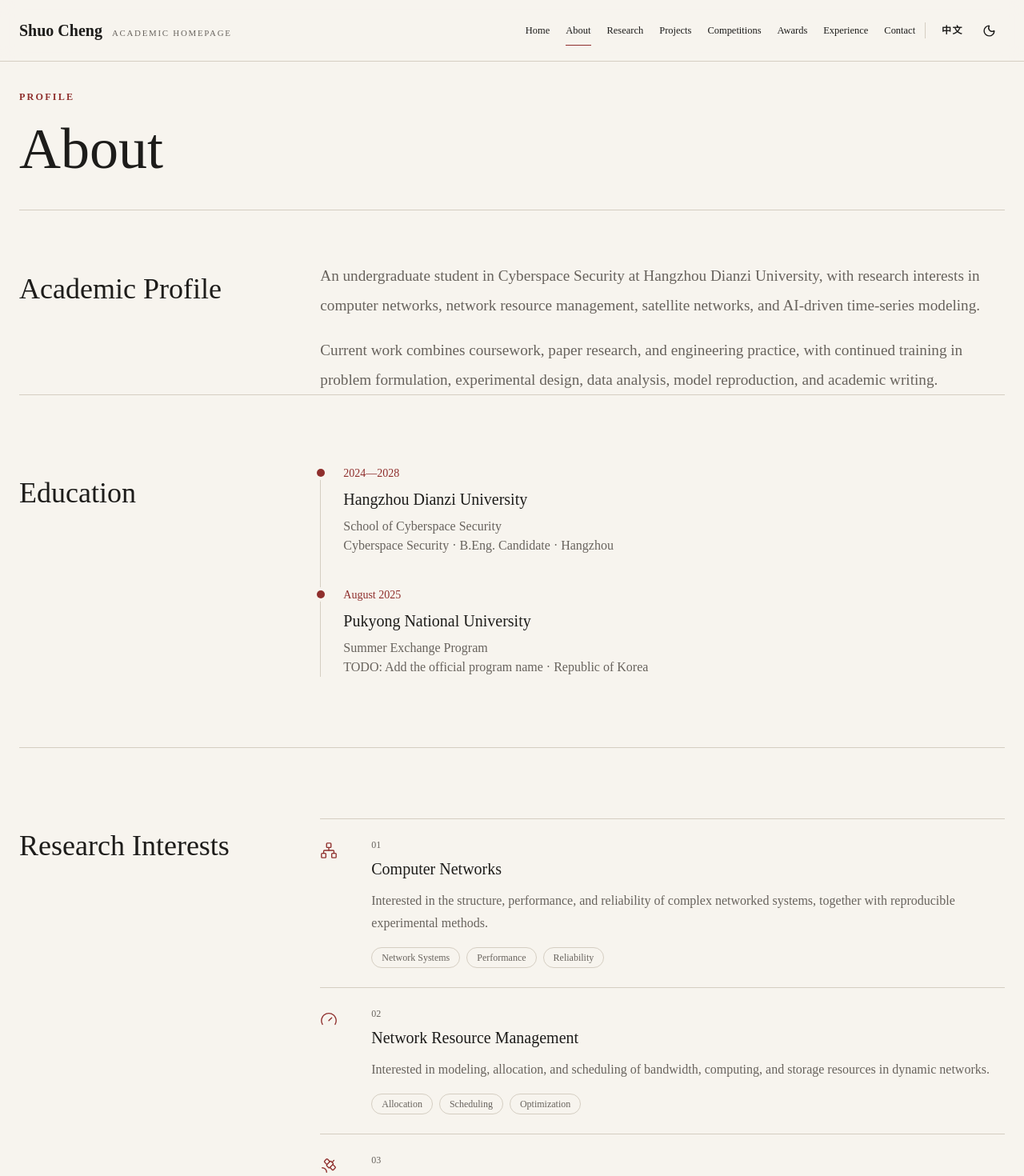
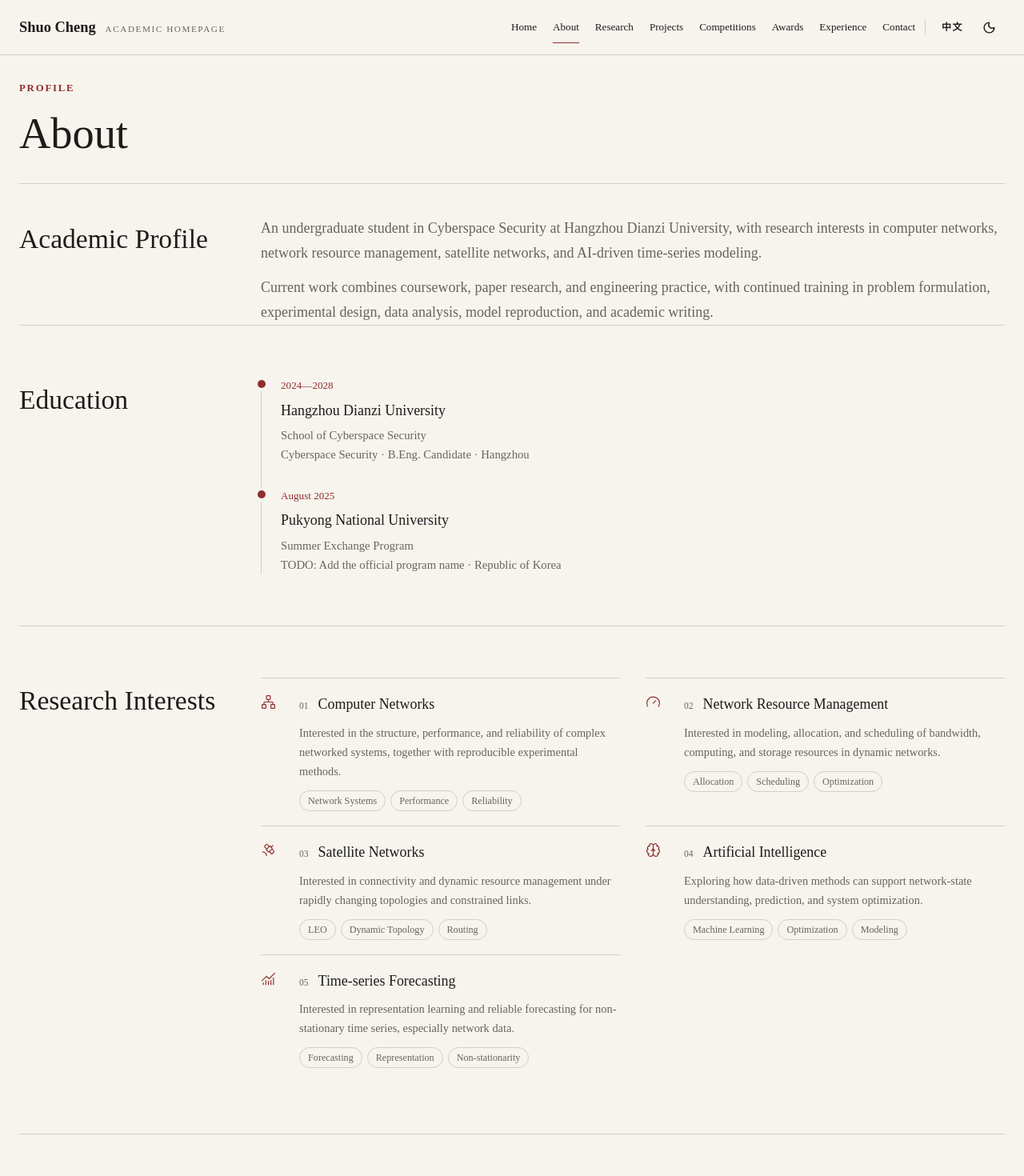
Before and after one commit to Lccs02/Shuo-Cheng, a Next.js app: page /en/about/ in a window 1280 px wide. Shown: the top 1470 px of the page at 80% size. Built offline with nearby package versions, Linux system fonts and the light colour scheme.

Commit message:
style: refine typography and information density

```diff
--- a/app/globals.css
+++ b/app/globals.css
@@ -35,7 +35,9 @@ body {
   margin: 0;
   background: var(--paper);
   color: var(--ink);
+  font-size: clamp(0.9375rem, 0.18vw + 0.91rem, 1.03125rem);
   font-family: "Times New Roman", "Songti SC", "STSong", "SimSun", serif;
+  line-height: 1.65;
   text-rendering: optimizeLegibility;
 }
 a {
@@ -56,39 +58,39 @@ a {
 }
 
 .shell {
-  width: min(78rem, calc(100% - 3rem));
+  width: min(80rem, calc(100% - 3rem));
   margin-inline: auto;
 }
 .page-shell {
   min-height: calc(100svh - 10rem);
-  padding-block: 7rem 6rem;
+  padding-block: 6.25rem 4.5rem;
 }
 .section {
-  padding-block: 5.5rem;
+  padding-block: clamp(3.25rem, 5vw, 4.5rem);
   border-top: 1px solid var(--line);
 }
 .section-grid {
   display: grid;
-  grid-template-columns: minmax(12rem, 0.7fr) minmax(0, 2fr);
-  gap: clamp(2rem, 6vw, 7rem);
+  grid-template-columns: minmax(11rem, 0.58fr) minmax(0, 2.15fr);
+  gap: clamp(2rem, 4vw, 4.75rem);
 }
 .eyebrow {
   color: var(--accent);
-  font-size: 0.76rem;
+  font-size: 0.8rem;
   font-weight: 700;
-  letter-spacing: 0.18em;
+  letter-spacing: 0.14em;
   text-transform: uppercase;
 }
 .display {
-  font-size: clamp(3.5rem, 8vw, 7.8rem);
+  font-size: clamp(3.25rem, 6vw, 5.75rem);
   font-weight: 400;
-  line-height: 0.86;
-  letter-spacing: -0.055em;
+  line-height: 0.92;
+  letter-spacing: -0.04em;
 }
 .prose-copy {
   color: var(--muted);
-  font-size: clamp(1.05rem, 1.5vw, 1.25rem);
-  line-height: 1.9;
+  font-size: clamp(1rem, 0.45vw + 0.9rem, 1.125rem);
+  line-height: 1.72;
 }
 .link-underline {
   position: relative;
@@ -149,17 +151,17 @@ a {
     width: min(100% - 2rem, 42rem);
   }
   .page-shell {
-    padding-block: 5.5rem 4rem;
+    padding-block: 5.25rem 3.5rem;
   }
   .section {
-    padding-block: 4rem;
+    padding-block: 3.25rem;
   }
   .section-grid {
     grid-template-columns: 1fr;
-    gap: 2rem;
+    gap: 1.75rem;
   }
   .display {
-    font-size: clamp(3.3rem, 17vw, 5.5rem);
+    font-size: clamp(3rem, 14vw, 4.5rem);
   }
 }
 @media (prefers-reduced-motion: reduce) {
--- a/components/awards/TimelineComponents.tsx
+++ b/components/awards/TimelineComponents.tsx
@@ -36,15 +36,17 @@ export function AwardCertificateDialog({ award, locale }: { award: Award; locale
 
 export function AwardItem({ award, locale }: { award: Award; locale: Locale }) {
   return (
-    <article className="grid gap-3 border-t border-[var(--line)] py-6 sm:grid-cols-[6rem_1fr_auto]">
+    <article className="group grid gap-2.5 border-t border-[var(--line)] py-4.5 transition-transform duration-200 hover:translate-y-[-2px] sm:grid-cols-[4.5rem_1fr_auto]">
       <p className="text-sm text-[var(--accent)]">{award.year ?? "TODO"}</p>
       <div>
-        <h3 className="text-xl">{locale === "zh" ? award.nameZh : award.nameEn}</h3>
-        <p className="mt-2 text-sm text-[var(--muted)]">
+        <h3 className="text-[1.08rem] leading-snug">
+          {locale === "zh" ? award.nameZh : award.nameEn}
+        </h3>
+        <p className="mt-1 text-sm text-[var(--muted)]">
           {locale === "zh" ? award.issuerZh : award.issuerEn}
         </p>
         {(award.descriptionZh || award.descriptionEn) && (
-          <p className="mt-3 leading-7 text-[var(--muted)]">
+          <p className="mt-2 text-[0.9rem] leading-6 text-[var(--muted)]">
             {locale === "zh" ? award.descriptionZh : award.descriptionEn}
           </p>
         )}
@@ -71,20 +73,20 @@ type Education = {
 };
 export function EducationTimeline({ items, locale }: { items: Education[]; locale: Locale }) {
   return (
-    <ol className="border-l border-[var(--line)] pl-7">
+    <ol className="border-l border-[var(--line)] pl-6">
       {items.map((item) => (
-        <li key={item.id} className="relative pb-10 last:pb-0">
-          <span className="absolute -left-[2.08rem] top-1 size-2.5 rounded-full bg-[var(--accent)] ring-4 ring-[var(--paper)]" />
-          <p className="text-sm text-[var(--accent)]">
+        <li key={item.id} className="relative pb-7 last:pb-0">
+          <span className="absolute -left-[1.82rem] top-1 size-2.5 rounded-full bg-[var(--accent)] ring-4 ring-[var(--paper)]" />
+          <p className="text-[0.82rem] text-[var(--accent)]">
             {locale === "zh" ? item.periodZh : item.periodEn}
           </p>
-          <h3 className="mt-2 text-xl">
+          <h3 className="mt-1.5 text-[1.12rem]">
             {locale === "zh" ? item.institutionZh : item.institutionEn}
           </h3>
-          <p className="mt-2 text-[var(--muted)]">
+          <p className="mt-1 text-[0.92rem] text-[var(--muted)]">
             {locale === "zh" ? item.schoolZh : item.schoolEn}
           </p>
-          <p className="text-[var(--muted)]">
+          <p className="text-[0.92rem] text-[var(--muted)]">
             {locale === "zh" ? item.programZh : item.programEn} ·{" "}
             {locale === "zh" ? item.locationZh : item.locationEn}
           </p>
@@ -110,24 +112,24 @@ type Experience = {
 };
 export function ExperienceTimeline({ items, locale }: { items: Experience[]; locale: Locale }) {
   return (
-    <ol className="border-l border-[var(--line)] pl-7">
+    <ol className="border-l border-[var(--line)] pl-6">
       {items.map((item) => {
         const achievements = locale === "zh" ? item.achievementsZh : item.achievementsEn;
         return (
-          <li key={item.id} className="relative pb-11 last:pb-0">
-            <span className="absolute -left-[2.08rem] top-1 size-2.5 rounded-full border-2 border-[var(--accent)] bg-[var(--paper)]" />
+          <li key={item.id} className="relative pb-8 last:pb-0">
+            <span className="absolute -left-[1.82rem] top-1 size-2.5 rounded-full border-2 border-[var(--accent)] bg-[var(--paper)]" />
             <p className="text-sm text-[var(--accent)]">
               {locale === "zh" ? item.periodZh : item.periodEn}
             </p>
-            <h3 className="mt-2 text-xl">
+            <h3 className="mt-1.5 text-[1.12rem]">
               {locale === "zh" ? item.organizationZh : item.organizationEn}
             </h3>
             <p className="mt-1 italic">{locale === "zh" ? item.roleZh : item.roleEn}</p>
-            <p className="mt-3 leading-7 text-[var(--muted)]">
+            <p className="mt-2 text-[0.92rem] leading-6 text-[var(--muted)]">
               {locale === "zh" ? item.descriptionZh : item.descriptionEn}
             </p>
             {achievements.length > 0 && (
-              <ul className="mt-3 list-disc pl-5">
+              <ul className="mt-2 list-disc pl-5 text-[0.92rem]">
                 {achievements.map((entry) => (
                   <li key={entry}>{entry}</li>
                 ))}
--- a/components/common/Primitives.tsx
+++ b/components/common/Primitives.tsx
@@ -36,24 +36,26 @@ export function SectionHeading({
   return (
     <header>
       {eyebrow && <p className="eyebrow">{eyebrow}</p>}
-      <h2 className="mt-3 text-3xl font-normal leading-tight sm:text-4xl">{title}</h2>
-      {description && <p className="prose-copy mt-5 max-w-2xl">{description}</p>}
+      <h2 className="mt-2 text-[1.75rem] font-normal leading-tight sm:text-[2.1rem]">{title}</h2>
+      {description && <p className="prose-copy mt-4 max-w-2xl">{description}</p>}
     </header>
   );
 }
 
 export function EmptyState({ title, description }: { title: string; description?: string }) {
   return (
-    <div className="border-l-2 border-[var(--accent)] bg-[var(--paper-deep)] px-6 py-7">
-      <p className="text-lg">{title}</p>
-      {description && <p className="mt-2 text-sm leading-7 text-[var(--muted)]">{description}</p>}
+    <div className="border-l-2 border-[var(--accent)] bg-[var(--paper-deep)] px-5 py-5">
+      <p className="text-[1.05rem]">{title}</p>
+      {description && (
+        <p className="mt-1.5 text-[0.9rem] leading-6 text-[var(--muted)]">{description}</p>
+      )}
     </div>
   );
 }
 
 export function SkillTag({ children }: { children: ReactNode }) {
   return (
-    <span className="inline-flex rounded-full border border-[var(--line)] px-3 py-1 text-xs text-[var(--muted)]">
+    <span className="inline-flex rounded-full border border-[var(--line)] px-2.5 py-0.5 text-[0.76rem] text-[var(--muted)]">
       {children}
     </span>
   );
@@ -61,7 +63,7 @@ export function SkillTag({ children }: { children: ReactNode }) {
 
 export function PrivacyNotice({ children }: { children: ReactNode }) {
   return (
-    <aside className="border border-[var(--line)] bg-[var(--paper-deep)] p-6 text-sm leading-7 text-[var(--muted)]">
+    <aside className="border border-[var(--line)] bg-[var(--paper-deep)] p-5 text-[0.9rem] leading-6 text-[var(--muted)]">
       {children}
     </aside>
   );
--- a/components/layout/Header.tsx
+++ b/components/layout/Header.tsx
@@ -21,7 +21,7 @@ export function DesktopNavigation({ locale }: { locale: Locale }) {
   const pathname = withoutBasePath(usePathname());
   return (
     <nav aria-label={locale === "zh" ? "主导航" : "Primary navigation"} className="hidden lg:block">
-      <ul className="flex items-center gap-5 text-[0.78rem]">
+      <ul className="flex items-center gap-5 text-[0.82rem]">
         {navigation.map((item) => {
           const href = itemHref(locale, item.path);
           const routePath = withoutBasePath(href);
@@ -115,16 +115,16 @@ export function Header() {
 
   return (
     <header className="fixed inset-x-0 top-0 z-50 border-b border-[var(--line)] bg-[var(--header)] backdrop-blur-md">
-      <div className="shell flex h-[4.75rem] items-center justify-between gap-5">
+      <div className="shell flex h-[4.25rem] items-center justify-between gap-5">
         <a
           href={hrefFor(locale)}
           className="flex items-baseline gap-3"
           aria-label={locale === "zh" ? "程硕首页" : "Shuo Cheng home"}
         >
-          <span className="text-xl font-bold">
+          <span className="text-[1.15rem] font-bold">
             {locale === "zh" ? profile.nameZh : profile.nameEn}
           </span>
-          <span className="hidden text-[0.68rem] tracking-[0.16em] text-[var(--muted)] sm:inline">
+          <span className="hidden text-[0.7rem] tracking-[0.14em] text-[var(--muted)] sm:inline">
             ACADEMIC HOMEPAGE
           </span>
         </a>
--- a/components/pages/ContentPage.tsx
+++ b/components/pages/ContentPage.tsx
@@ -57,9 +57,9 @@ const pageTitles: Record<PageSection, { zh: string; en: string; eyebrow: string
 function PageIntro({ locale, section }: { locale: Locale; section: PageSection }) {
   const title = pageTitles[section];
   return (
-    <header className="mb-16 border-b border-[var(--line)] pb-10">
+    <header className="mb-10 border-b border-[var(--line)] pb-7">
       <p className="eyebrow">{title.eyebrow}</p>
-      <h1 className="mt-5 text-5xl font-normal sm:text-7xl">{title[locale]}</h1>
+      <h1 className="mt-3 text-4xl font-normal leading-tight sm:text-[3.4rem]">{title[locale]}</h1>
     </header>
   );
 }
@@ -71,7 +71,7 @@ function About({ locale }: { locale: Locale }) {
         <SectionHeading title={locale === "zh" ? "学术简介" : "Academic Profile"} />
         <div>
           <p className="prose-copy">{locale === "zh" ? profile.bioZh : profile.bioEn}</p>
-          <p className="prose-copy mt-5">
+          <p className="prose-copy mt-3">
             {locale === "zh"
               ? "目前以课程学习、论文研究与工程实践为基础，持续训练问题建模、实验设计、数据分析、模型复现与学术写作能力。"
               : "Current work combines coursework, paper research, and engineering practice, with continued training in problem formulation, experimental design, data analysis, model reproduction, and academic writing."}
@@ -84,7 +84,7 @@ function About({ locale }: { locale: Locale }) {
       </section>
       <section className="section section-grid">
         <SectionHeading title={locale === "zh" ? "研究兴趣" : "Research Interests"} />
-        <div>
+        <div className="grid gap-x-8 md:grid-cols-2">
           {interests.map((item, index) => (
             <ResearchInterestCard key={item.id} item={item} locale={locale} index={index} />
           ))}
@@ -92,10 +92,10 @@ function About({ locale }: { locale: Locale }) {
       </section>
       <section className="section section-grid">
         <SectionHeading title={locale === "zh" ? "技能与工具" : "Skills & Tools"} />
-        <div className="space-y-7">
+        <div className="grid gap-x-10 gap-y-5 sm:grid-cols-2">
           {skills.map((group) => (
             <div key={group.categoryZh}>
-              <h3 className="mb-3 text-lg">
+              <h3 className="mb-2 text-[1.05rem]">
                 {locale === "zh" ? group.categoryZh : group.categoryEn}
               </h3>
               <div className="flex flex-wrap gap-2">
@@ -120,7 +120,7 @@ function Research({ locale }: { locale: Locale }) {
           title={locale === "zh" ? "研究兴趣" : "Research Interests"}
           description={sites[locale].researchStatement}
         />
-        <div>
+        <div className="grid gap-x-8 md:grid-cols-2">
           {interests.map((item, index) => (
             <ResearchInterestCard key={item.id} item={item} locale={locale} index={index} />
           ))}
@@ -155,9 +155,9 @@ function Research({ locale }: { locale: Locale }) {
         />
         <ol className="grid gap-4 sm:grid-cols-2">
           {sites[locale].futurePlans.map((item, index) => (
-            <li key={item} className="border-t border-[var(--line)] py-5">
+            <li key={item} className="border-t border-[var(--line)] py-4">
               <span className="text-xs text-[var(--accent)]">0{index + 1}</span>
-              <p className="mt-3 text-lg">{item}</p>
+              <p className="mt-2 text-[1.05rem] leading-7">{item}</p>
             </li>
           ))}
         </ol>
@@ -166,9 +166,12 @@ function Research({ locale }: { locale: Locale }) {
         <SectionHeading
           title={locale === "zh" ? "希望进一步研究的问题" : "Questions for Further Study"}
         />
-        <ul className="space-y-4">
+        <ul className="space-y-3">
           {sites[locale].furtherQuestions.map((item) => (
-            <li key={item} className="border-l border-[var(--accent)] pl-5 text-lg leading-8">
+            <li
+              key={item}
+              className="border-l border-[var(--accent)] pl-4 text-[1.05rem] leading-7"
+            >
               {item}
             </li>
           ))}
@@ -200,7 +203,7 @@ function Projects({ locale }: { locale: Locale }) {
 
 function Competitions({ locale }: { locale: Locale }) {
   return (
-    <div>
+    <div className="grid gap-x-10 md:grid-cols-2">
       {competitions.map((item) => (
         <CompetitionCard key={item.id} competition={item} locale={locale} />
       ))}
@@ -216,7 +219,7 @@ function Awards({ locale }: { locale: Locale }) {
     university: { zh: "校级", en: "University" },
   };
   return (
-    <div className="space-y-14">
+    <div className="space-y-10">
       {levels.map((level) => {
         const items = awards
           .filter((item) => item.level === level)
@@ -224,10 +227,12 @@ function Awards({ locale }: { locale: Locale }) {
         if (!items.length) return null;
         return (
           <section key={level}>
-            <h2 className="mb-4 text-3xl">{names[level][locale]}</h2>
-            {items.map((item) => (
-              <AwardItem key={item.id} award={item} locale={locale} />
-            ))}
+            <h2 className="mb-3 text-2xl">{names[level][locale]}</h2>
+            <div className="grid gap-x-10 md:grid-cols-2">
+              {items.map((item) => (
+                <AwardItem key={item.id} award={item} locale={locale} />
+              ))}
+            </div>
           </section>
         );
       })}
@@ -252,14 +257,14 @@ function Contact({ locale }: { locale: Locale }) {
     locale === "zh" ? publicContact.cvRequestSubjectZh : publicContact.cvRequestSubjectEn,
   );
   return (
-    <div className="grid gap-12 md:grid-cols-[1fr_.8fr]">
+    <div className="grid gap-9 md:grid-cols-[1.15fr_.85fr]">
       <div>
         <p className="prose-copy">
           {locale === "zh"
             ? "如需联系或申请查看个人简历，请优先使用学校邮箱。本站不设置联系表单，也不收集访客填写内容。"
             : "Please use the university email for correspondence or to request a CV. This site has no contact form and does not collect visitor submissions."}
         </p>
-        <dl className="mt-9 space-y-6">
+        <dl className="mt-7 grid gap-x-8 gap-y-5 sm:grid-cols-2">
           {publicContact.contactVisibility.schoolEmail && (
             <div>
               <dt className="text-sm text-[var(--muted)]">
@@ -327,7 +332,7 @@ function Contact({ locale }: { locale: Locale }) {
         </dl>
         <a
           href={`mailto:${profile.schoolEmail}?subject=${subject}`}
-          className="mt-10 inline-flex border border-[var(--accent)] px-5 py-3 text-[var(--accent)] transition hover:bg-[var(--accent)] hover:text-[var(--paper)]"
+          className="mt-8 inline-flex border border-[var(--accent)] px-4 py-2.5 text-[0.92rem] text-[var(--accent)] transition hover:bg-[var(--accent)] hover:text-[var(--paper)]"
         >
           {locale === "zh" ? "邮件申请简历" : "Request CV by email"}
         </a>
@@ -399,11 +404,11 @@ function Privacy({ locale }: { locale: Locale }) {
         ],
       ];
   return (
-    <div className="space-y-9">
+    <div className="grid gap-x-10 gap-y-7 md:grid-cols-2">
       {sections.map(([title, body]) => (
-        <section key={title} className="border-t border-[var(--line)] pt-5">
-          <h2 className="text-2xl">{title}</h2>
-          <p className="prose-copy mt-3">{body}</p>
+        <section key={title} className="border-t border-[var(--line)] pt-4">
+          <h2 className="text-xl">{title}</h2>
+          <p className="mt-2 text-[0.95rem] leading-7 text-[var(--muted)]">{body}</p>
         </section>
       ))}
     </div>
--- a/components/research/ResearchComponents.tsx
+++ b/components/research/ResearchComponents.tsx
@@ -30,17 +30,19 @@ export function ResearchInterestCard({
 }) {
   const Icon = icons[item.icon as keyof typeof icons] ?? Network;
   return (
-    <article className="group grid grid-cols-[3rem_1fr] gap-4 border-t border-[var(--line)] py-6">
-      <div className="pt-1 text-[var(--accent)]">
-        <Icon size={22} strokeWidth={1.5} aria-hidden />
+    <article className="group grid grid-cols-[2.25rem_1fr] gap-3 border-t border-[var(--line)] py-4.5">
+      <div className="pt-0.5 text-[var(--accent)] transition-transform duration-200 group-hover:translate-y-[-2px]">
+        <Icon size={19} strokeWidth={1.5} aria-hidden />
       </div>
       <div>
-        <p className="mb-2 text-xs text-[var(--muted)]">0{index + 1}</p>
-        <h3 className="text-xl">{locale === "zh" ? item.nameZh : item.nameEn}</h3>
-        <p className="mt-3 leading-7 text-[var(--muted)]">
+        <div className="flex items-baseline gap-3">
+          <p className="text-[0.72rem] text-[var(--muted)]">0{index + 1}</p>
+          <h3 className="text-[1.12rem]">{locale === "zh" ? item.nameZh : item.nameEn}</h3>
+        </div>
+        <p className="mt-2 text-[0.9rem] leading-6 text-[var(--muted)]">
           {locale === "zh" ? item.descriptionZh : item.descriptionEn}
         </p>
-        <div className="mt-4 flex flex-wrap gap-2">
+        <div className="mt-3 flex flex-wrap gap-1.5">
           {item.keywords.map((tag) => (
             <SkillTag key={tag}>{tag}</SkillTag>
           ))}
@@ -92,7 +94,7 @@ export function PublicationCard({
   locale: Locale;
 }) {
   return (
-    <article className="border-t border-[var(--line)] py-7">
+    <article className="border-t border-[var(--line)] py-5">
       <div className="flex flex-wrap items-center gap-3">
         <PublicationStatusBadge status={publication.status} locale={locale} />
         {publication.year && (
@@ -102,10 +104,10 @@ export function PublicationCard({
           <span className="text-xs text-[var(--accent)]">{labels(locale).firstAuthor}</span>
         )}
       </div>
-      <h3 className="mt-4 text-2xl leading-snug break-words">{publication.title}</h3>
-      <p className="mt-3 text-sm text-[var(--muted)]">{publication.authors.join(" · ")}</p>
+      <h3 className="mt-3 text-xl leading-snug break-words">{publication.title}</h3>
+      <p className="mt-2 text-sm text-[var(--muted)]">{publication.authors.join(" · ")}</p>
       {publication.venue && <p className="mt-2 italic">{publication.venue}</p>}
-      <div className="mt-5 flex flex-wrap gap-4 text-sm">
+      <div className="mt-4 flex flex-wrap gap-4 text-sm">
         {publication.doi && (
           <ExternalLink href={`https://doi.org/${publication.doi}`}>DOI</ExternalLink>
         )}
```
Also changed, not shown: components/home/Hero.tsx (+13 -13 lines), components/pages/HomePage.tsx (+23 -11 lines), components/projects/ProjectComponents.tsx (+14 -12 lines), 1 other file (tests, documents, lock files or other folders).
